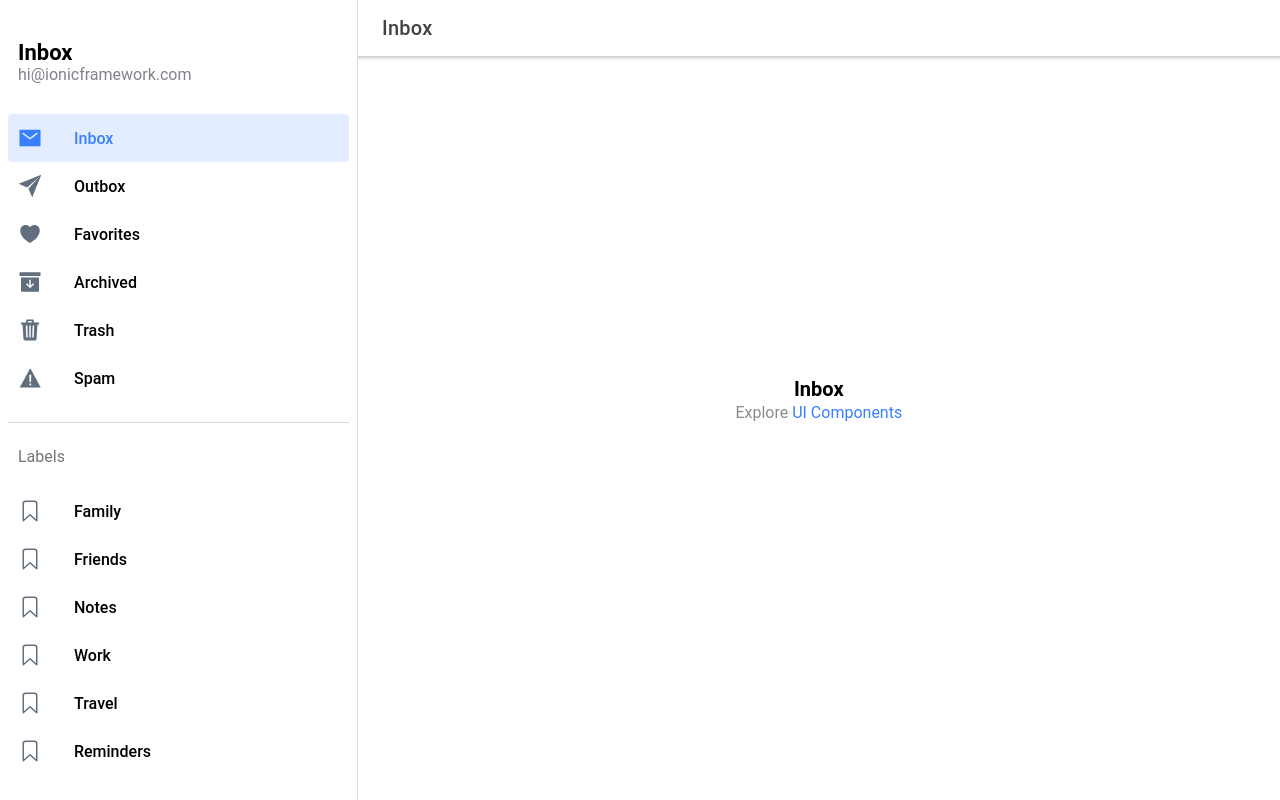
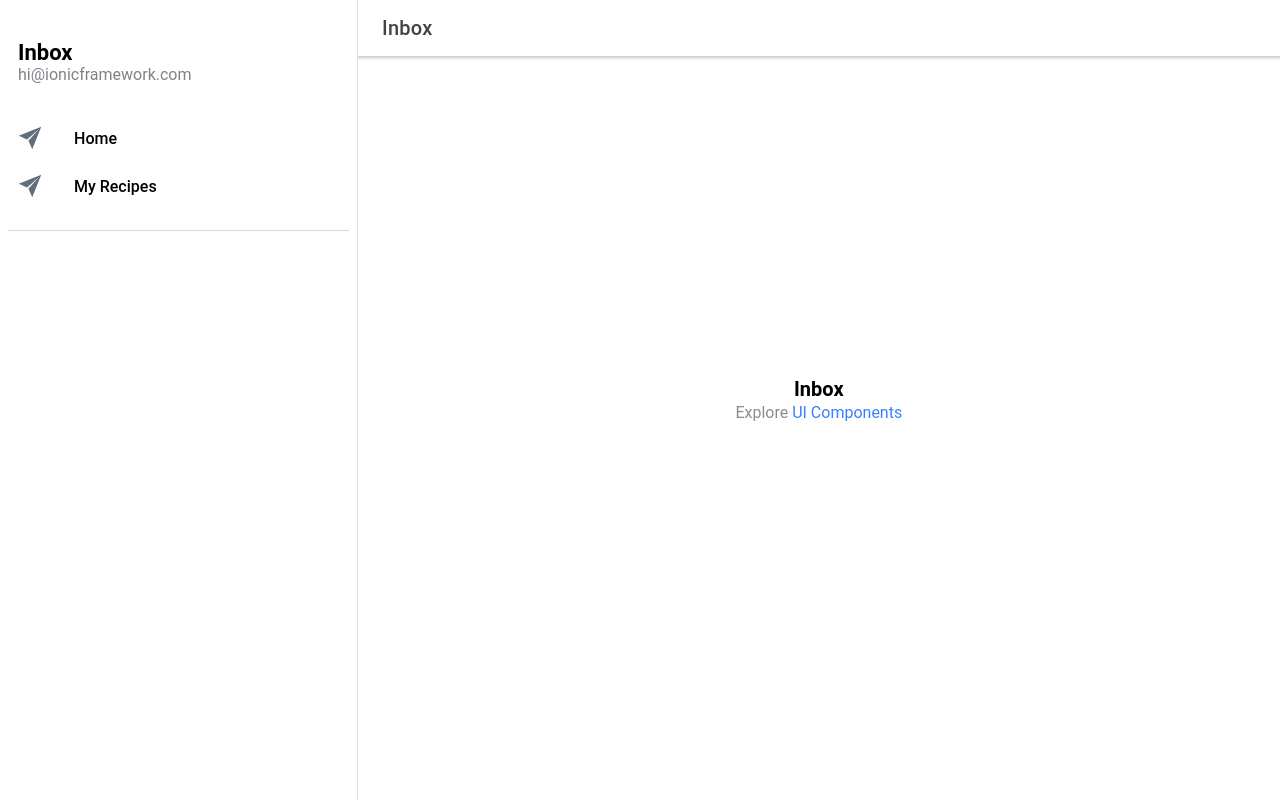
Before and after one commit to jhuwyler/mygusto-app, a React (Create React App) app: page /page/Inbox in a window 1280 px wide. Built offline with nearby package versions, Linux system fonts and the light colour scheme.

Commit message:
changed names and retry of azure static web apps

```diff
--- a/src/components/Menu.tsx
+++ b/src/components/Menu.tsx
@@ -24,44 +24,18 @@ interface AppPage {
 
 const appPages: AppPage[] = [
   {
-    title: 'Inbox',
-    url: '/page/Inbox',
-    iosIcon: mailOutline,
-    mdIcon: mailSharp
-  },
-  {
-    title: 'Outbox',
-    url: '/page/Outbox',
+    title: 'Home',
+    url: '/page/Home',
     iosIcon: paperPlaneOutline,
     mdIcon: paperPlaneSharp
   },
   {
-    title: 'Favorites',
-    url: '/page/Favorites',
-    iosIcon: heartOutline,
-    mdIcon: heartSharp
-  },
-  {
-    title: 'Archived',
-    url: '/page/Archived',
-    iosIcon: archiveOutline,
-    mdIcon: archiveSharp
-  },
-  {
-    title: 'Trash',
-    url: '/page/Trash',
-    iosIcon: trashOutline,
-    mdIcon: trashSharp
-  },
-  {
-    title: 'Spam',
-    url: '/page/Spam',
-    iosIcon: warningOutline,
-    mdIcon: warningSharp
+    title: 'My Recipes',
+    url: '/page/myRecipes',
+    iosIcon: paperPlaneOutline,
+    mdIcon: paperPlaneSharp
   }
 ];
-
-const labels = ['Family', 'Friends', 'Notes', 'Work', 'Travel', 'Reminders'];
 
 const Menu: React.FC = () => {
   const location = useLocation();
@@ -84,15 +58,6 @@ const Menu: React.FC = () => {
           })}
         </IonList>
 
-        <IonList id="labels-list">
-          <IonListHeader>Labels</IonListHeader>
-          {labels.map((label, index) => (
-            <IonItem lines="none" key={index}>
-              <IonIcon slot="start" icon={bookmarkOutline} />
-              <IonLabel>{label}</IonLabel>
-            </IonItem>
-          ))}
-        </IonList>
       </IonContent>
     </IonMenu>
   );
```
